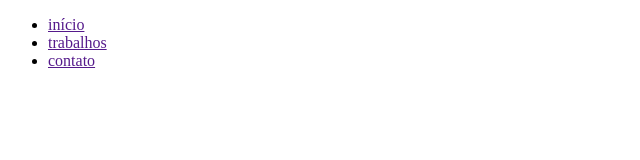
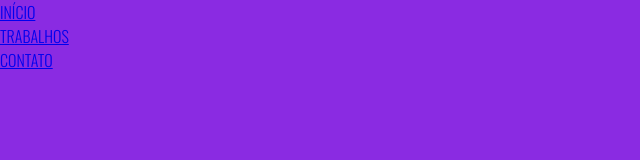
Before and after one commit to lailasiqueira/Portfolio, a plain HTML site: page site/index.html in a window 1280 px wide. Shown: the whole page, without its empty margins (0-640 px from the left). Drawn offline with nearby package versions, Linux system fonts and the light colour scheme.

Commit message:
cor de fundo

```diff
--- /dev/null
+++ b/site/css/style.css
@@ -0,0 +1,19 @@
+*{
+    margin:0;
+    padding:0;
+    background-color: blueviolet;
+    font-family: 'Oswald', sans-serif;
+
+}
+
+.menu {
+   background-color: white;
+   text-transform: uppercase;
+}
+
+.menu_navegação {
+    list-style-type: none;
+    margin: 0;
+    padding: 0;
+    background-color: white;
+}
--- a/site/index.html
+++ b/site/index.html
@@ -4,18 +4,21 @@
     <meta charset="UTF-8">
     <meta name="viewport" content="width=device-width, initial-scale=1.0">
     <title>Laila P. Siqueira</title>
+    <link rel="stylesheet" href="css/style.css">
+    <link href="https://fonts.googleapis.com/css2?family=Oswald:wght@300&display=swap" rel="stylesheet">
 </head>
 
 
 
 <body>
 
-<header class="menu">
-   <ul class="menu_navegação">
-       <li><a href="">início</a></li>
-       <li><a href="">trabalhos</a></li>
-       <li><a href="">contato</a></li>
-</header>
+
+    <nav class="menu">
+        <ul class="menu_navegação">
+        <li><a href="#">início</a></li>
+        <li><a href="#">trabalhos</a></li>
+        <li><a href="#">contato</a></li>
+    </nav>
 
 
 </body>
```
Also changed, not shown: 1 other file.
